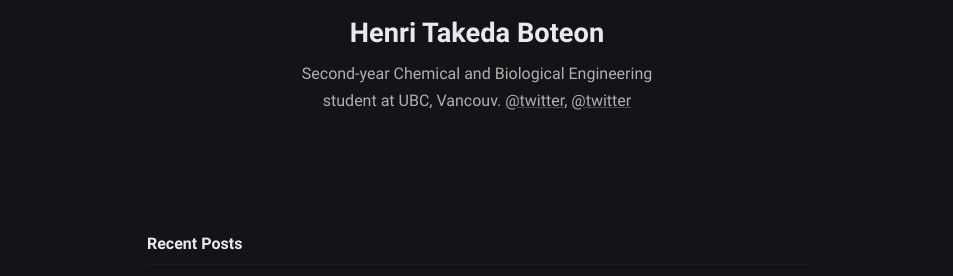
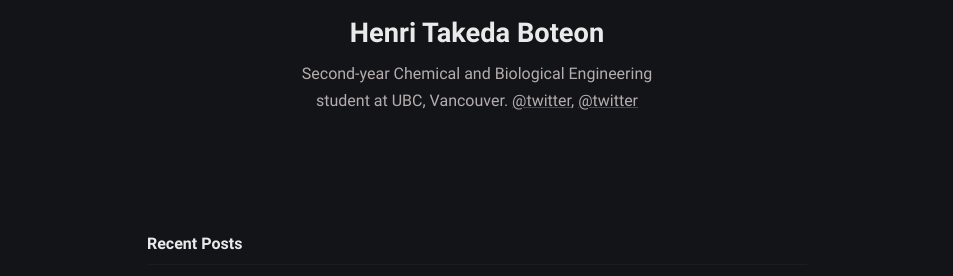
Before and after one commit to Pistachihen/pistachi.github.io, a Jekyll site: the page built from index.md, in a window 1280 px wide. Shown: the part 240-516 px from the top of the page, without its empty margins (163-1116 px from the left). Built offline with Jekyll 4.4.1, drawn with Linux system fonts in a browser that asks for light colours.

Commit message:
_config.yml: changed

```diff
--- a/_config.yml
+++ b/_config.yml
@@ -11,7 +11,7 @@ mode: dark
 author:
   name: Henri Takeda Boteon
   bio: >-
-    Second-year Chemical and Biological Engineering student at UBC, Vancouv.
+    Second-year Chemical and Biological Engineering student at UBC, Vancouver.
     <a
     href="https://twitter.com/pistachihoni" target="_blank"
     rel="noopener">@twitter</a>, <a
```
